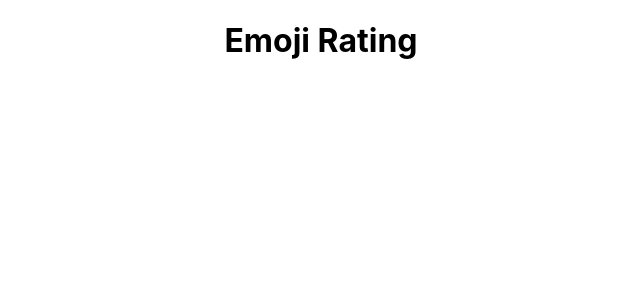
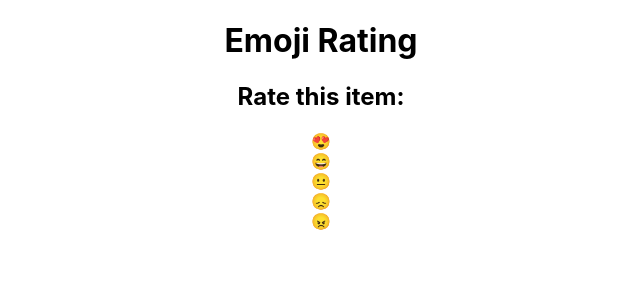
Before and after one commit to CodeDiversity/emoji-ratings, a React (Create React App) app in the folder emoji-rating/: page / in a window 1280 px wide. Shown: the top 300 px of the page, without its empty margins (319-959 px from the left). Built offline with nearby package versions, Linux system fonts and the light colour scheme.

Commit message:
handling on click event.

```diff
--- a/emoji-rating/src/App.js
+++ b/emoji-rating/src/App.js
@@ -1,10 +1,11 @@
 import './App.css';
+import EmojiRating from './components/EmojiRating';
 
 function App() {
   return (
     <div className="App">
       <h1>Emoji Rating</h1>
-      {/* TODO Import Emoji Rating Component */}
+      <EmojiRating />
     </div>
   );
 }
--- a/emoji-rating/src/components/EmojiRating.js
+++ b/emoji-rating/src/components/EmojiRating.js
@@ -1,3 +1,4 @@
+import { on } from 'events';
 import React, { useState } from 'react';
 
 const EmojiRating = () => {
@@ -12,10 +13,8 @@ const EmojiRating = () => {
 
   const [selectedRating, setSelectedRating] = useState(null);
 
-  // TODO: Implement a function to handle emoji clicks and update the selected rating
   const handleEmojiClick = (value) => {
-    // TODO: Update the selectedRating state with the clicked emoji's value
-    setSelectedRating(value);
+    setSelectedRating(value)
   };
 
   return (
```
Also changed, not shown: 1 other file (tests, documents, lock files or other folders).
